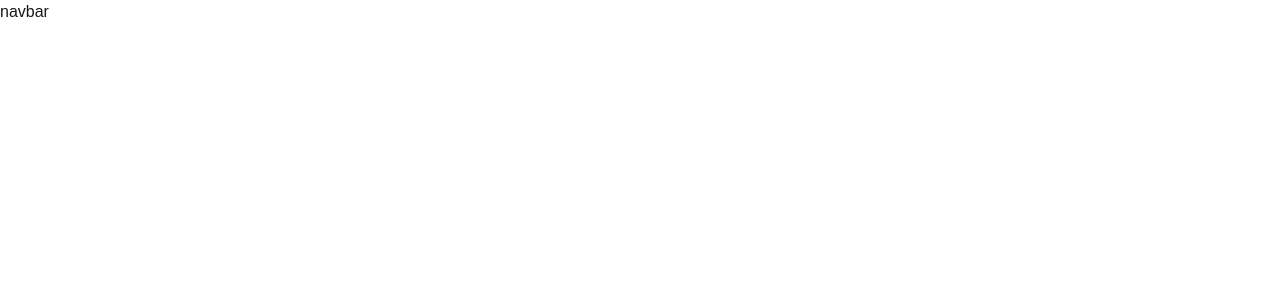
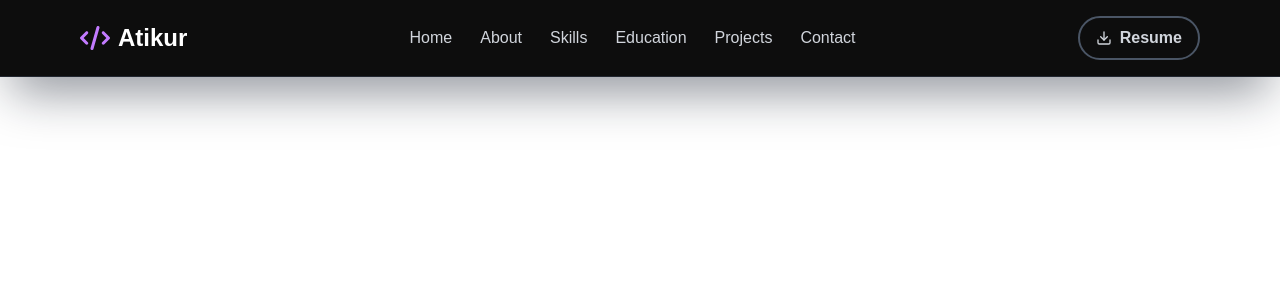
Before and after one commit to atikur-2003/atikur-rahman-portfolio, a React (Vite) app: page / in a window 1280 px wide. Shown: the top 300 px of the page. Built offline with nearby package versions, Linux system fonts and the light colour scheme.

Commit message:
navbar completed

```diff
--- a/src/App.jsx
+++ b/src/App.jsx
@@ -3,7 +3,7 @@ import Navbar from "./components/Navbar";
 
 const App = () => {
   return (
-      <div>
+      <div className="">
         <Navbar />
       </div>
   );
--- a/src/components/Navbar.jsx
+++ b/src/components/Navbar.jsx
@@ -1,10 +1,106 @@
-import React from 'react';
+import React, { useState } from "react";
+import { FaCode, FaXmark } from "react-icons/fa6";
+import { FcDownload } from "react-icons/fc";
+import { FiDownload } from "react-icons/fi";
+import { IoMenuSharp } from "react-icons/io5";
 
 const Navbar = () => {
+  const [menubar, setMenubar] = useState(false);
+
+  const navLinks = (
+    <>
+      <a
+        onClick={() => setMenubar(!menubar)}
+        href="#home"
+        className="relative font-medium transition-all duration-300 text-gray-300 hover:text-purple-500 group"
+      >
+        Home
+        <span className="absolute left-0 -bottom-1 w-0 h-0.5 bg-purple-500 transition-all duration-300 group-hover:w-full"></span>
+      </a>
+      <a
+        onClick={() => setMenubar(!menubar)}
+        href="#about"
+        className="relative font-medium transition-all duration-300 text-gray-300 hover:text-purple-500 group"
+      >
+        About
+        <span className="absolute left-0 -bottom-1 w-0 h-0.5 bg-purple-500 transition-all duration-300 group-hover:w-full"></span>
+      </a>
+      <a
+        onClick={() => setMenubar(!menubar)}
+        href="#skills"
+        className="relative font-medium transition-all duration-300 text-gray-300 hover:text-purple-500 group"
+      >
+        Skills
+        <span className="absolute left-0 -bottom-1 w-0 h-0.5 bg-purple-500 transition-all duration-300 group-hover:w-full"></span>
+      </a>
+      <a
+        onClick={() => setMenubar(!menubar)}
+        href="#education"
+        className="relative font-medium transition-all duration-300 text-gray-300 hover:text-purple-500 group"
+      >
+        Education
+        <span className="absolute left-0 -bottom-1 w-0 h-0.5 bg-purple-500 transition-all duration-300 group-hover:w-full"></span>
+      </a>
+      <a
+        onClick={() => setMenubar(!menubar)}
+        href="#projects"
+        className="relative font-medium transition-all duration-300 text-gray-300 hover:text-purple-500 group"
+      >
+        Projects
+        <span className="absolute left-0 -bottom-1 w-0 h-0.5 bg-purple-500 transition-all duration-300 group-hover:w-full"></span>
+      </a>
+      <a
+        onClick={() => setMenubar(!menubar)}
+        href="#contact"
+        className="relative font-medium transition-all duration-300 text-gray-300 hover:text-purple-500 group"
+      >
+        Contact
+        <span className="absolute left-0 -bottom-1 w-0 h-0.5 bg-purple-500 transition-all duration-300 group-hover:w-full"></span>
+      </a>
+    </>
+  );
+
   return (
-    <div>
-      navbar
-    </div>
+    <nav className="fixed  w-full top-0 z-50 bg-black/95 backdrop-blur-xl px-4 md:px-10 lg:px-20 py-4 border-b border-gray-700/50 shadow-2xl shadow-gray-900/50">
+      <div className="flex items-center justify-between">
+        <div className="text-white">
+          <a href="/" className=" flex items-center gap-2">
+            <FaCode size={30} className="text-purple-400" />
+            <span className="text-2xl font-bold">Atikur</span>
+          </a>
+        </div>
+
+        {/* desktop menu */}
+        <div className="hidden md:flex space-x-7">{navLinks}</div>
+
+        {/* desktop resume button */}
+        <div className="hidden lg:block">
+          <button className="flex items-center gap-2 px-4 py-2 rounded-full cursor-pointer border-2 border-gray-600 text-gray-300 font-semibold hover:border-gray-400 hover:text-white transition">
+            <FiDownload />
+            Resume
+          </button>
+        </div>
+
+        {/* mobile screen menubar */}
+        <div className="text-white md:hidden">
+          {menubar ? (
+            <FaXmark onClick={() => setMenubar(!menubar)} size={30} />
+          ) : (
+            <IoMenuSharp onClick={() => setMenubar(!menubar)} size={30} />
+          )}
+        </div>
+      </div>
+
+      {/* mobile menu */}
+
+      {menubar && (
+        <div className="md:hidden mt-2 bg-gray-900/95 backdrop-blur-md border-t border-gray-700/50">
+          <div className="flex flex-col px-4 pt-4 pb-7 space-y-4">
+            {navLinks}
+          </div>
+        </div>
+      )}
+    </nav>
   );
 };
 
--- a/src/index.css
+++ b/src/index.css
@@ -1,18 +1,45 @@
 @import "tailwindcss";
 @plugin "daisyui";
 
-@import url('https://fonts.googleapis.com/css2?family=Urbanist:ital,wght@0,100..900;1,100..900&display=swap');
+@import url('https://fonts.googleapis.com/css2?family=Saira:ital,wght@0,100..900;1,100..900&display=swap');
 
-*{
-  font-family: "Urbanist", sans-serif;
+* {
+  font-family: "Saira", sans-serif;
 }
 
-@theme{
-  --color-dark-100:#1a1a1a;
-  --color-dark-200:#1f1f1f;
-  --color-dark-300:#2d2d2d;
-  --color-dark-400:#3d3d3d;
-  --color-purple:#885cfc;
-  --color-purple:#8b5cf6;
+@theme {
+  --color-dark-100: #1a1a1a;
+  --color-dark-200: #1f1f1f;
+  --color-dark-300: #2d2d2d;
+  --color-dark-400: #3d3d3d;
+  --color-purple: #8b5cfc;
+  --color-purple: #ec4899;
+  --color-purple: #3b82fc;
+}
 
+.typewriter {
+  overflow: hidden;
+  border-right: 1px solid #8b5cfc;
+  white-space: nowrap;
+  width: 0;
+  animation: typing 3s steps(20, end) forwards, blink-caret 0.75s step-end 4;
 }
+
+@keyframes typing {
+  from {
+    width: 0;
+  }
+  to {
+    width: 15ch;
+  }
+}
+
+@keyframes blink-caret {
+  from,
+  to {
+    border-color: transparent;
+  }
+  50% {
+    border-color: #885cfc;
+  }
+}
```
Also changed, not shown: src/assets/profile-image.png (added).
